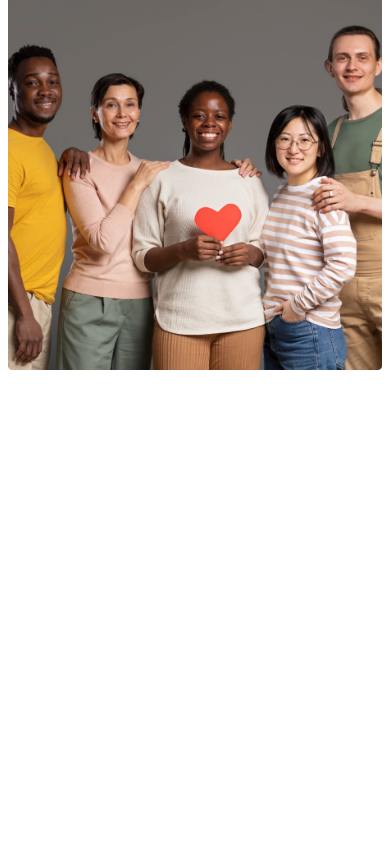
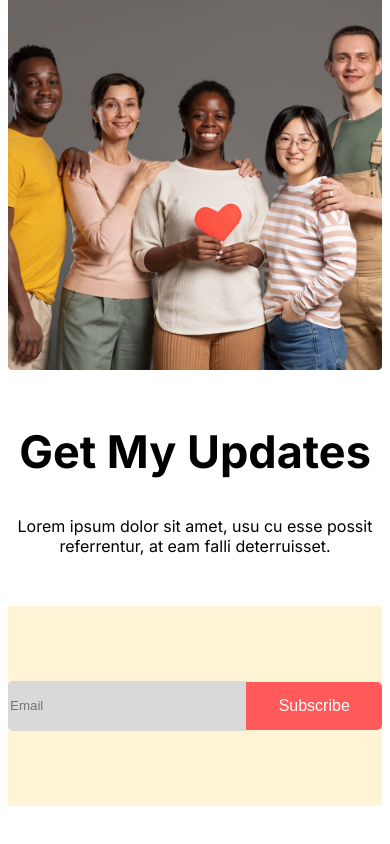
Before and after one commit to ashraful2871/donate-challenge, a plain HTML site: page index.html in a window 390 px wide. Shown: the part 4384-5228 px from the top of the page. Before the commit the page ends 4766 px from the top, so only its background shows below. Drawn offline with Linux system fonts and the light colour scheme.

Commit message:
make responsive more

```diff
--- a/index.html
+++ b/index.html
@@ -103,6 +103,16 @@
             </div>
         </div>
     </section>
+
+    <section class="update-section-container">
+        <div class="update-container">
+            <h1>Get My Updates</h1>
+            <p>Lorem ipsum dolor sit amet, usu cu esse possit <br>referrentur, at eam falli deterruisset.</p>
+        </div>
+        <div class="subscribe-content">
+            <input type="email" name="" id="" placeholder="Email"> <input type="button" value="Subscribe">
+        </div>
+    </section>
 </body>
 
 </html>
--- a/style/style.css
+++ b/style/style.css
@@ -128,7 +128,8 @@ hr {
     /* text-align: center; */
 
 }
-.donate-title{
+
+.donate-title {
     text-align: center;
 }
 
@@ -145,51 +146,105 @@ hr {
     padding: 30px;
     /* border: 2px solid red; */
 }
-.bg1{
+
+.bg1 {
     background-color: #EDF5F6;
 }
-.bg2{
+
+.bg2 {
     background-color: #FFEEEE;
 }
-.bg3{
+
+.bg3 {
     background-color: #FFF4D6;
 }
 
 
 /* homeless section style */
 
-.homeless-section{
+.homeless-section {
     margin-top: 50px;
     /* border: 2px solid red; */
 }
-.homeless-section-container{
+
+.homeless-section-container {
     display: flex;
     justify-content: space-evenly;
 
 }
 
-.homeless-section-container > div > h1{
+.homeless-section-container>div>h1 {
     font-size: 45px;
 }
-.homeless-section-container > div > button{
+
+.homeless-section-container>div>button {
     width: 230px;
 }
 
 /* give section style */
-.give-section{
+.give-section {
     /* border: 2px solid red; */
     margin-top: 50px;
 }
 
-.give-section-container{
+.give-section-container {
     display: flex;
     justify-content: space-evenly;
 
 }
-.give-section-container > div > button{
+
+.give-section-container>div>button {
     width: 230px;
 }
 
+
+/* update section style */
+
+.update-section-container {
+    margin-top: 50px;
+    /* border: 2px solid red; */
+}
+
+.update-container {
+    text-align: center;
+}
+
+.update-container>h1 {
+    font-size: 45px;
+}
+
+.subscribe-content {
+    /* border: 2px solid red; */
+    margin: 50px auto;
+    width: 809px;
+    height: 200px;
+    display: flex;
+    flex-direction: column;
+    align-items: center;
+    justify-content: center;
+    flex-direction: row;
+    background-color: #FFF4D6;
+}
+
+.subscribe-content input[type="Email"] {
+    width: 275px;
+    height: 48px;
+    border-radius: 5px 0px 0px 5px;
+    background: rgb(217, 217, 217);
+    border: none;
+
+}
+
+.subscribe-content input[type="button"] {
+    width: 157px;
+    height: 48px;
+    border-radius: 0px 5px 5px 0px;
+    background: rgb(255, 89, 89);
+    font-size: 16px;
+    color: white;
+    border: none;
+
+}
 
 /* small devices responsive */
 
@@ -234,55 +289,74 @@ hr {
         height: 100%;
     }
 
-    hr{
+    hr {
         width: 100%;
     }
+
     .select-amount {
         display: grid;
         grid-template-columns: repeat(2, 1fr);
     }
-    .donate-plan-section{
+
+    .donate-plan-section {
         width: 100%;
-        margin-top:  20px;
+        margin-top: 20px;
     }
-    .donate-card-box{
+
+    .donate-card-box {
         flex-direction: column;
 
     }
-    .donate-plan{
+
+    .donate-plan {
         /* width: 100%; */
         /* height: 100%; */
         height: auto;
         width: auto;
     }
-    .homeless-section{
+
+    .homeless-section {
         width: 100%;
     }
-    .homeless-section-container{
+
+    .homeless-section-container {
         flex-direction: column;
     }
-    .homeless-section-container img{
+
+    .homeless-section-container img {
         width: 100%;
     }
-    .homeless-section-container > div > button{
-        width: 240px;
-        margin-bottom: 20px;
-    }
-    button{
-        font-size: 16px;
-    }
-    .give-section{
-        width: 100%;
-    }
-    .give-section-container{
-        flex-direction: column-reverse;
-    }
-    .give-section-container img{
-        width: 100%;
-    }
-    .give-section-container > div > button{
+
+    .homeless-section-container>div>button {
         width: 240px;
         margin-bottom: 20px;
     }
 
+    button {
+        font-size: 16px;
+    }
+
+    .give-section {
+        width: 100%;
+    }
+
+    .give-section-container {
+        flex-direction: column-reverse;
+    }
+
+    .give-section-container img {
+        width: 100%;
+    }
+
+    .give-section-container>div>button {
+        width: 240px;
+        margin-bottom: 20px;
+    }
+    .update-section-container, .subscribe-content{
+        width: 100%;
+    }
+    .subscribe-content input{
+        width: 100%;
+
+    }
 }
```
